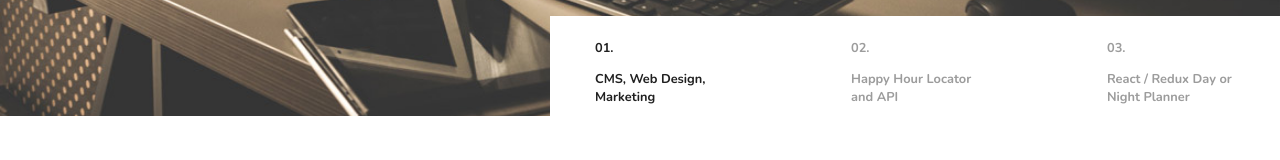
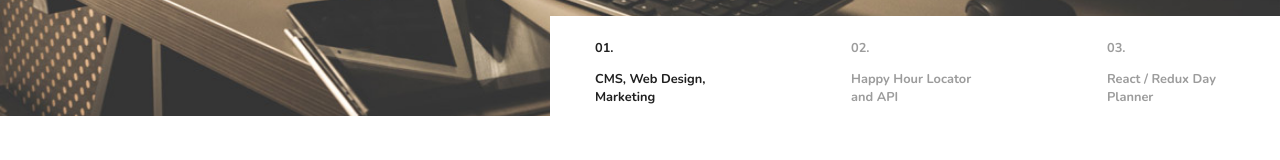
Before and after one commit to mcnamara14/portfolio, a React (Create React App) app: page / in a window 1280 px wide. Shown: the part 484-644 px from the top of the page. Built offline with nearby package versions, Linux system fonts and the light colour scheme.

Commit message:
Add daytrip side image

```diff
--- a/src/components/HeroNav/HeroNav.js
+++ b/src/components/HeroNav/HeroNav.js
@@ -43,7 +43,7 @@ class HeroNav extends Component {
         </div>
         <div className="heroNavRight heroNavLink" onClick={(event) => this.toggleProject(event)}>
           <p>03.</p>
-          <h6>React / Redux Day or Night Planner</h6>
+          <h6>React / Redux Day Planner</h6>
         </div>
       </section>
     );
--- a/src/components/ProjectInfo/ProjectInfo.js
+++ b/src/components/ProjectInfo/ProjectInfo.js
@@ -3,6 +3,7 @@ import { connect } from 'react-redux';
 import './ProjectInfo.css';
 import evoLiteSide from './images/evo-lite-side.jpg';
 import happyHeroSide from './images/happy-hour-hero-side.jpg';
+import daytripSide from './images/daytrip-side.jpg';
 
 class ProjectInfo extends Component {
   render() {
@@ -29,6 +30,9 @@ class ProjectInfo extends Component {
           break;
         case 'Happy Hour Hero':
           sideImg = happyHeroSide
+          break;
+        case 'Daytrip':
+          sideImg = daytripSide
           break;
         default:
           null
--- a/src/projectData/projectData.js
+++ b/src/projectData/projectData.js
@@ -24,7 +24,7 @@ export const projects = [
    },
    {
     company: 'Daytrip',
-    title: 'React / Redux Day or Night Planner',
+    title: 'React / Redux Day Planner',
     dates: '2018',
     projectInfoTitle: 'Web development and all online marketing for Evo-Lite',
     projectInfoTitle1: 'Website Design & Development',
```
Also changed, not shown: src/components/ProjectInfo/images/daytrip-side.jpg (added).
